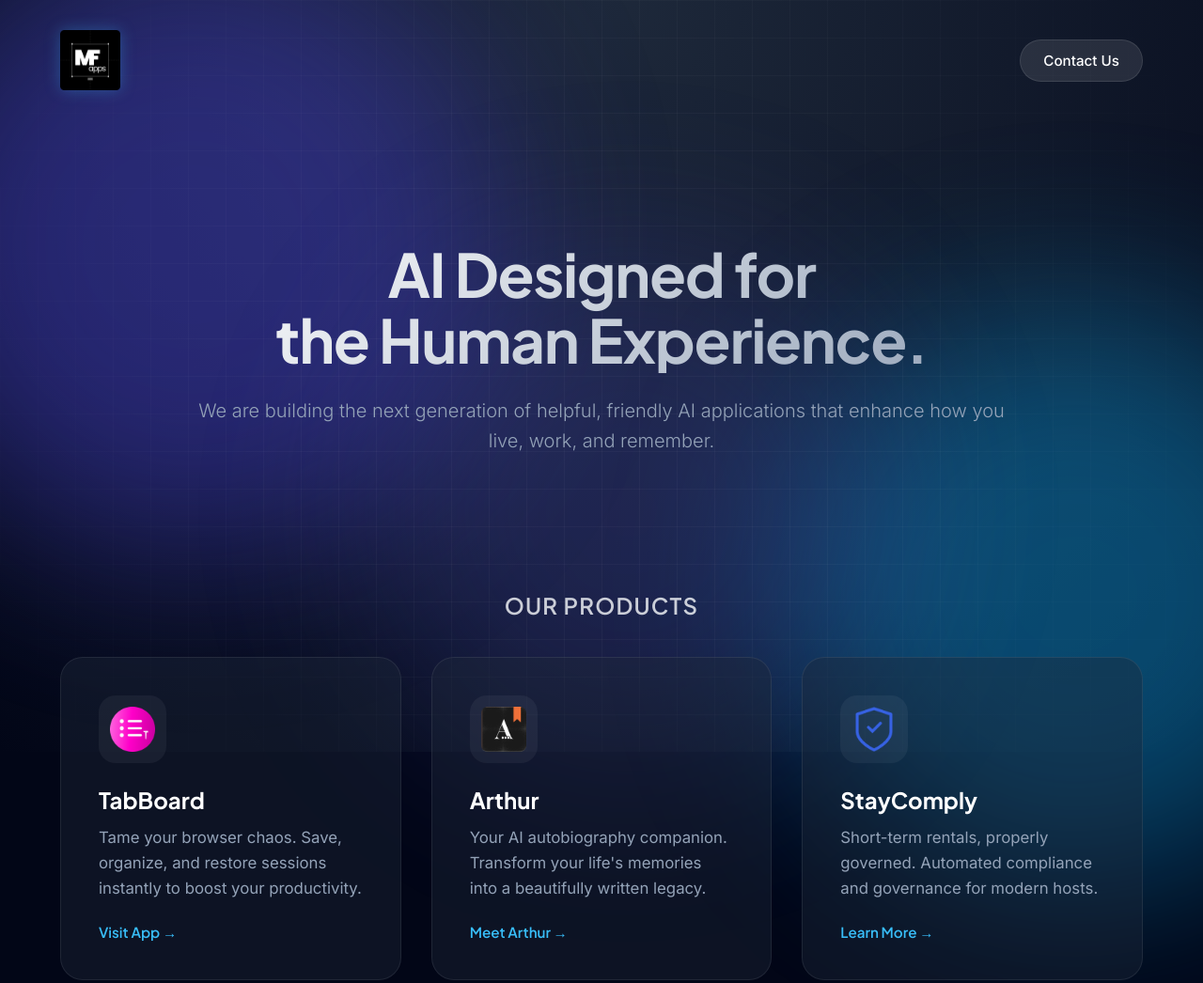
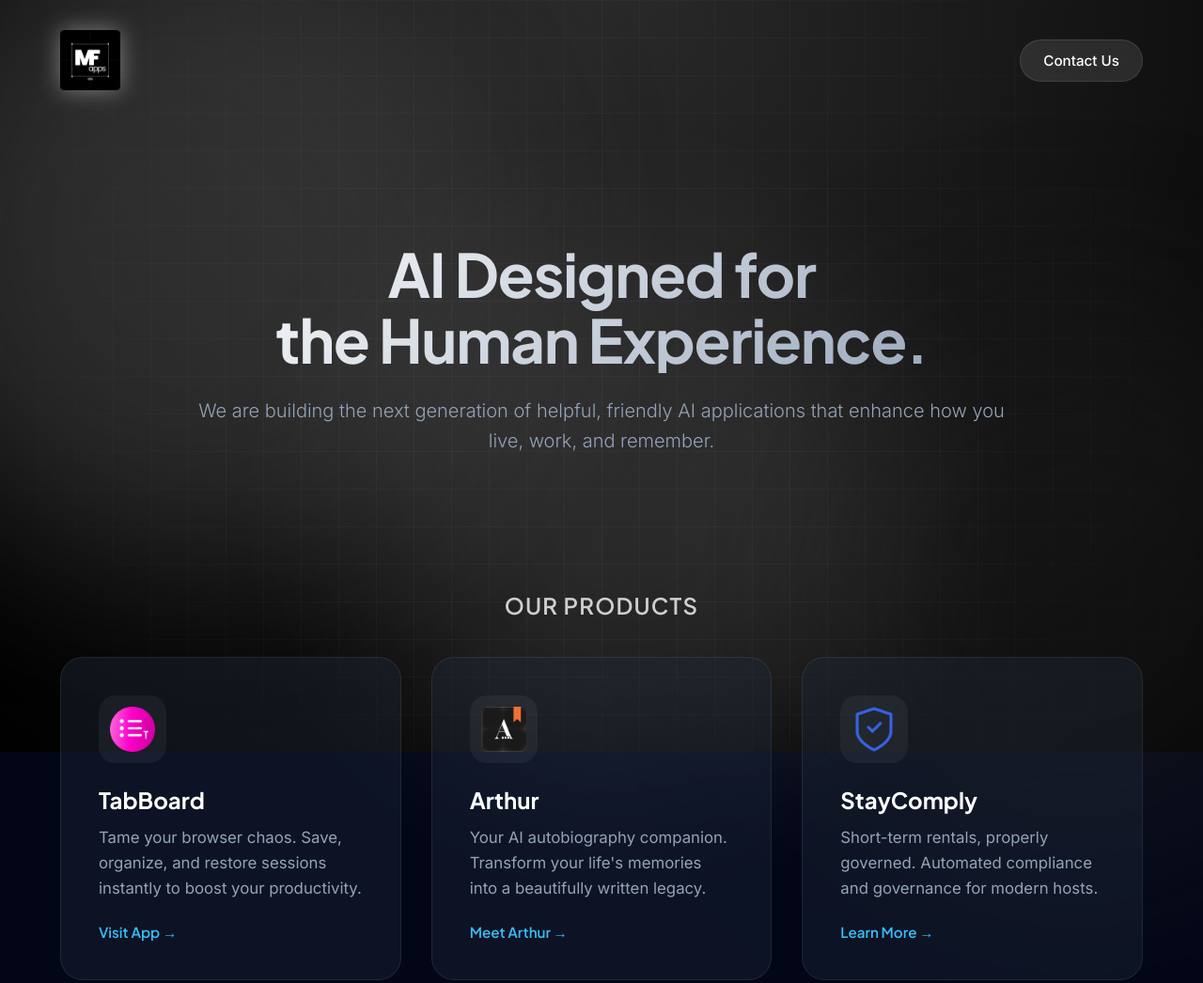
Before and after one commit to bucklemeshoe/mkfapps, a plain HTML site: page index.html in a window 1280 px wide. Shown: the top 1046 px of the page at 94% size. Drawn offline with Linux system fonts and the light colour scheme.

Commit message:
Update color scheme to grayscale and remove blue blur from logo

```diff
--- a/index.css
+++ b/index.css
@@ -46,7 +46,7 @@
     width: 100%;
     height: 100%;
     z-index: -1;
-    background: radial-gradient(circle at 50% 0%, #1e293b, #020617);
+    background: radial-gradient(circle at 50% 0%, #2a2a2a, #000000);
 }
 
 .blob {
@@ -63,8 +63,8 @@
     left: -10%;
     width: 50vw;
     height: 50vw;
-    background: #4f46e5;
-    /* Indigo */
+    background: #555555;
+    /* Grey */
     animation-delay: 0s;
 }
 
@@ -73,8 +73,8 @@
     right: -10%;
     width: 45vw;
     height: 45vw;
-    background: #0ea5e9;
-    /* Sky */
+    background: #222222;
+    /* Dark Grey */
     animation-delay: -5s;
 }
 
@@ -83,10 +83,10 @@
     left: 30%;
     width: 40vw;
     height: 40vw;
-    background: #6366f1;
-    /* Violet */
+    background: #ffffff;
+    /* White */
     animation-delay: -10s;
-    opacity: 0.2;
+    opacity: 0.1;
 }
 
 @keyframes float {
@@ -147,7 +147,7 @@
     /* Larger logo as requested */
     height: 64px;
     object-fit: contain;
-    filter: drop-shadow(0 0 8px rgba(56, 189, 248, 0.3));
+    filter: drop-shadow(0 0 12px rgba(255, 255, 255, 0.4));
     transition: transform 0.3s var(--ease-smooth);
 }
 
@@ -172,7 +172,7 @@
     background: rgba(255, 255, 255, 0.2);
     border-color: rgba(255, 255, 255, 0.3);
     transform: translateY(-2px);
-    box-shadow: 0 0 20px rgba(56, 189, 248, 0.2);
+    box-shadow: 0 0 20px rgba(255, 255, 255, 0.2);
 }
 
 /* --- Hero Section --- */
@@ -267,7 +267,7 @@
 .project-card:hover {
     background: var(--card-hover-bg);
     transform: translateY(-8px);
-    border-color: rgba(56, 189, 248, 0.3);
+    border-color: rgba(255, 255, 255, 0.3);
     box-shadow: 0 20px 40px -10px rgba(0, 0, 0, 0.3);
 }
 
@@ -327,7 +327,7 @@
 
 .project-card:hover .link-text {
     gap: 0.75rem;
-    color: #7DD3FC;
+    color: #ffffff;
 }
 
 /* --- Footer --- */
```
